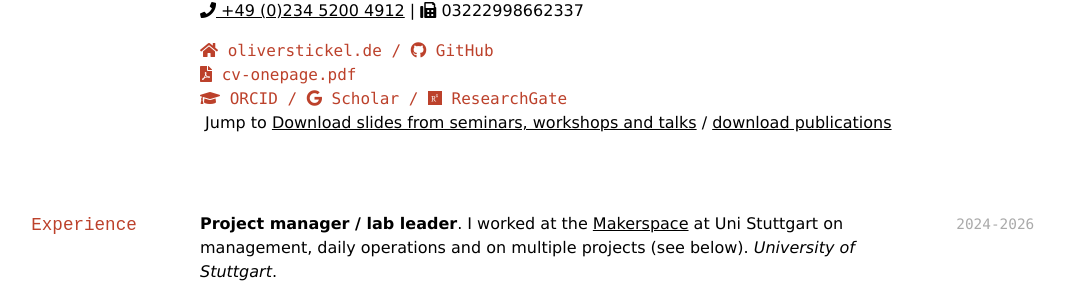
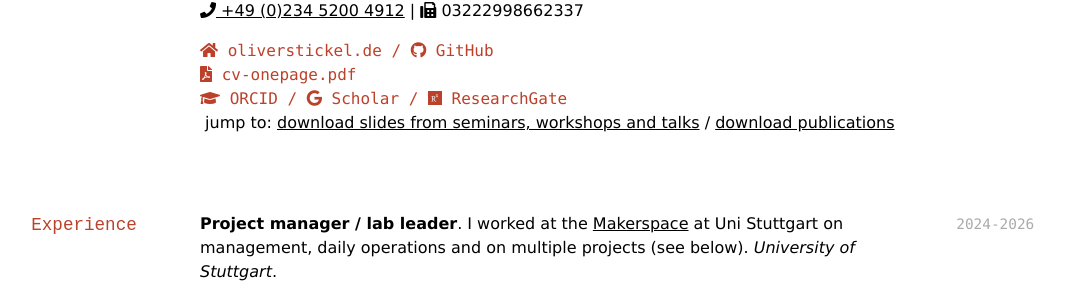
Before and after one commit to oliverstickel/oliverstickel.github.io, a Jekyll site: the page built from index.md, in a window 1280 px wide and 900 px high. Shown: the part 125-422 px from the top of the window, without its empty margins (132-1197 px from the left). Built offline with Jekyll 4.4.1, drawn with Linux system fonts in a browser that asks for light colours; nearby versions of some CDN libraries; a style sheet for code colours, icons or effects is not loaded.

Commit message:
Update index.md

```diff
--- a/index.md
+++ b/index.md
@@ -14,7 +14,7 @@ Fab Lab manager, researcher, founder
   <a href="https://orcid.org/0009-0009-2787-4975"><i class="fas fa-graduation-cap"></i> ORCID </a> / <a href="https://scholar.google.de/citations?user=K1WQRFsAAAAJ"><i class="fab fa-google"></i> Scholar </a> / <a href="https://researchgate.net/profile/oliver-stickel"><i class="fab fa-researchgate"></i> ResearchGate </a><br/>
 </div>
 
-<i class="fas arrow-turn-down"></i> Jump to <a href="#slides">Download slides from seminars, workshops and talks</a> / <a href="#publications">download publications</a>
+<i class="fas arrow-turn-down"></i> jump to: <a href="#slides">download slides from seminars, workshops and talks</a> / <a href="#publications">download publications</a>
 
 ## Experience
 
```
